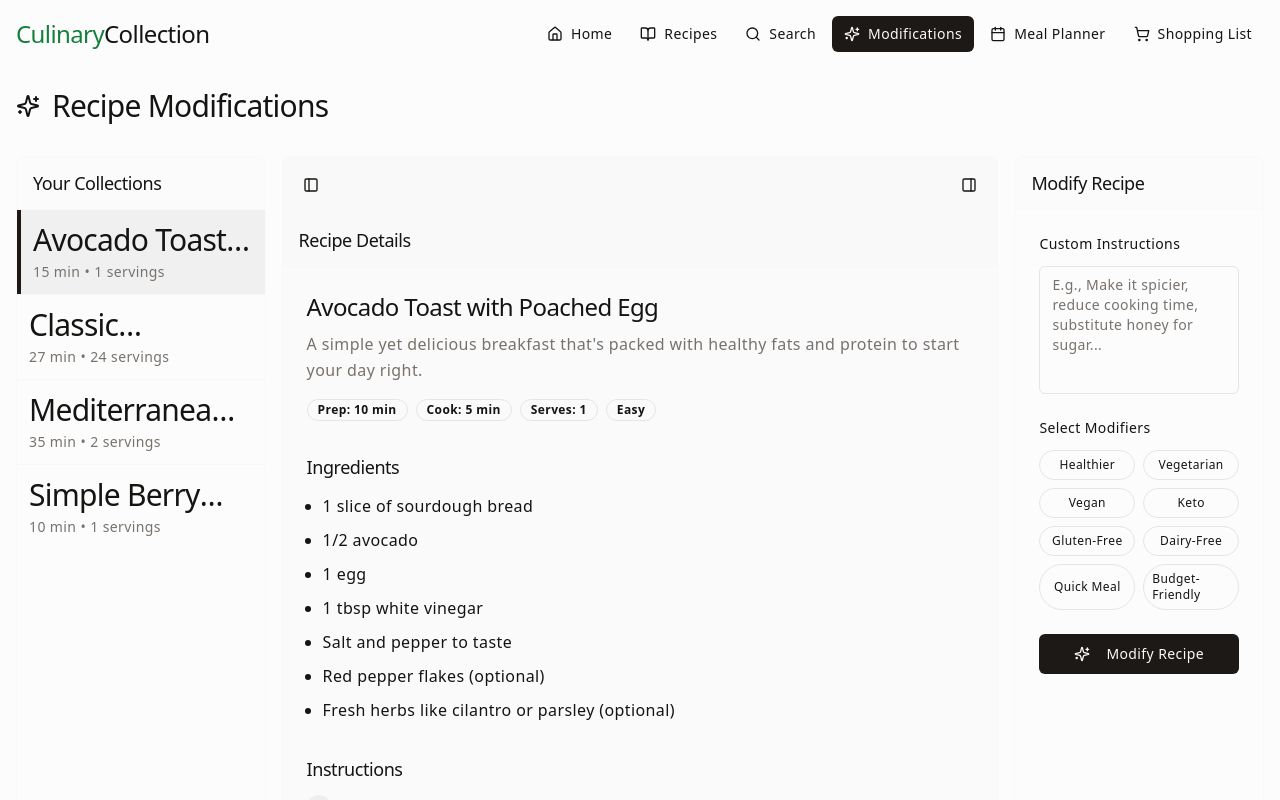
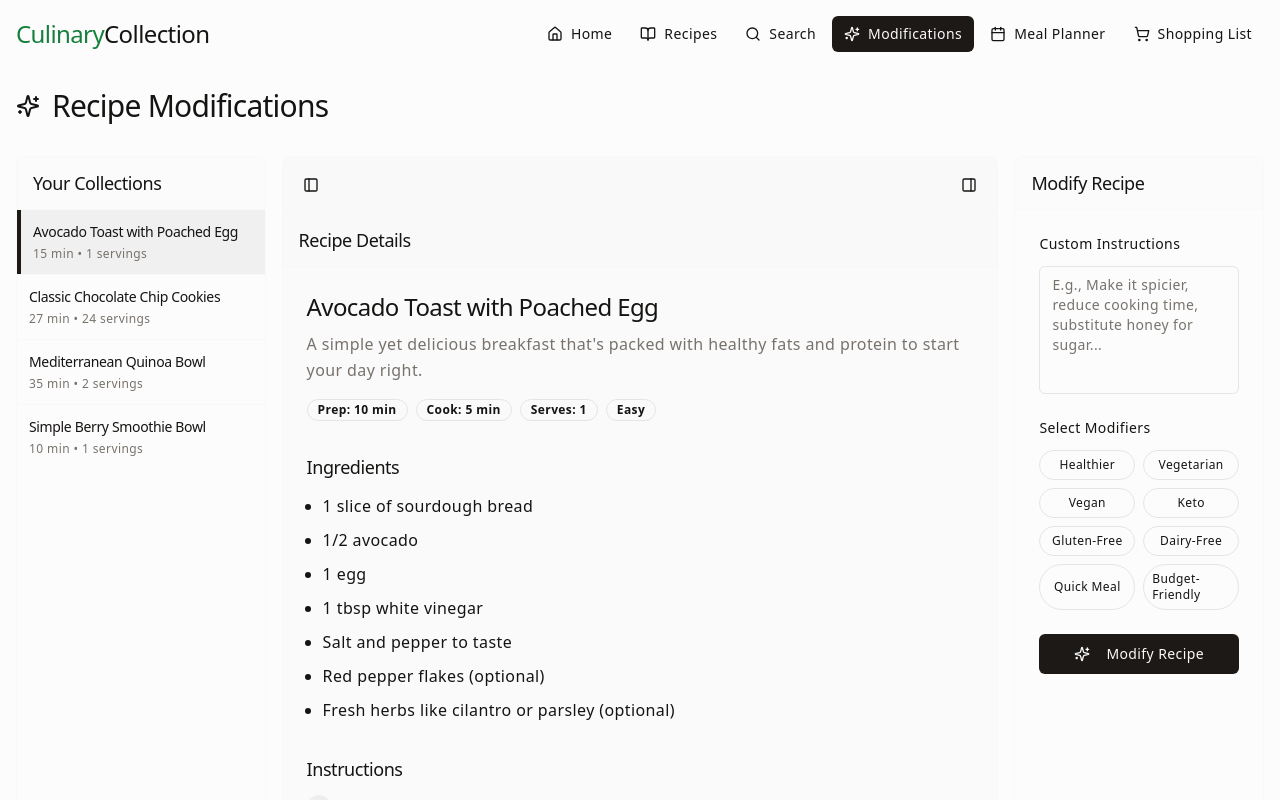
Before and after one commit to kkokos01/r-6684, a React (Vite) app: page /modifications in a window 1280 px wide. Shown: the top 800 px of the page. Built offline with nearby package versions, Linux system fonts and the light colour scheme.

Commit message:
Reduce recipe title text size
Reduce the font size of recipe titles in the RecipeCollectionPanel to improve readability in the small column.

```diff
--- a/src/components/recipe-modifier/RecipeCollectionPanel.tsx
+++ b/src/components/recipe-modifier/RecipeCollectionPanel.tsx
@@ -32,8 +32,8 @@ export const RecipeCollectionPanel = ({
                   selectedRecipe?.id === recipe.id && "bg-primary/5 border-l-4 border-l-primary"
                 )}
               >
-                <h3 className="font-medium line-clamp-1">{recipe.title}</h3>
-                <p className="text-sm text-muted-foreground line-clamp-1 mt-1">
+                <h3 className="text-sm font-medium line-clamp-1">{recipe.title}</h3>
+                <p className="text-xs text-muted-foreground line-clamp-1 mt-1">
                   {recipe.prepTime + recipe.cookTime} min • {recipe.servings} servings
                 </p>
               </button>
```
